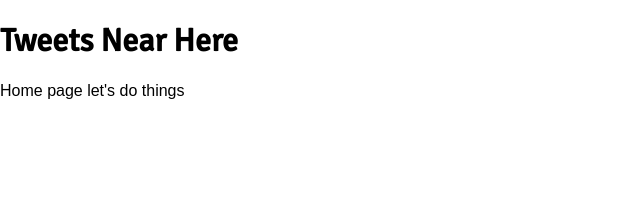
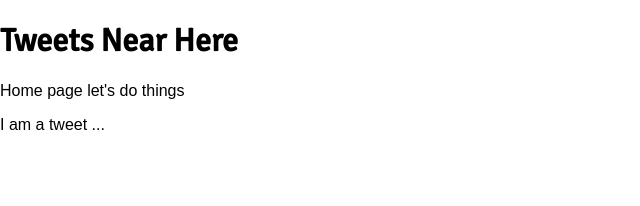
Before and after one commit to mdw233/tnh-react, a React (Create React App) app: page / in a window 1280 px wide. Shown: the top 206 px of the page, without its empty margins (0-640 px from the left). Built offline with nearby package versions, Linux system fonts and the light colour scheme.

Commit message:
added a few empty components to get a feel for layout

```diff
--- /dev/null
+++ b/src/components/Tweet/tweet.component.jsx
@@ -0,0 +1,12 @@
+import React from 'react';
+
+
+const TweetComponent = ({}) => {
+    return (
+    <div>
+        I am a tweet ...
+    </div>
+    )
+}
+
+export default TweetComponent
--- a/src/scenes/Home/index.jsx
+++ b/src/scenes/Home/index.jsx
@@ -4,6 +4,7 @@ import {createStore} from 'redux';
 import Header from '../../components/Header';
 import tnhApp from '../../services/fun/fun.reducer';
 import { haveFun } from '../../services/fun/fun.actions';
+import TweetComponent from '../../components/Tweet/tweet.component';
 
 let store = createStore(tnhApp);
 console.log('created store', store);
@@ -19,6 +20,7 @@ class Home extends React.Component {
             <div>
                 <Header />
                 <p>Home page let's do things</p>
+                <TweetComponent />
             </div>
         );
     }
```
Also changed, not shown: src/App.css (line endings or trailing spaces), src/components/Tweet/components/tweet-header.component.jsx (added), src/components/Tweet/components/tweet-message.component.jsx (added).
